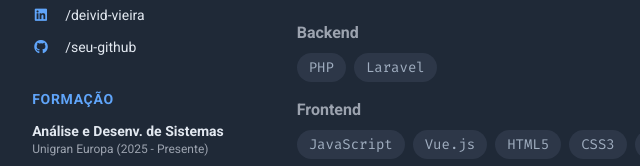
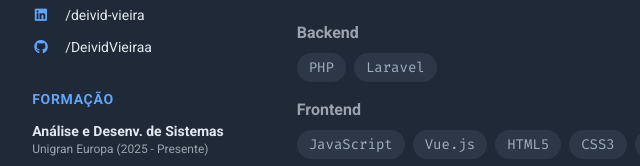
Before and after one commit to DeividVieiraa/CV_Deivid, a plain HTML site: page index.html in a window 1280 px wide. Shown: the part 407-573 px from the top of the page, 243-883 px from the left. Drawn offline with nearby package versions, Linux system fonts and the light colour scheme.

Commit message:
Atualização e resolução de conflitos

```diff
--- a/index.html
+++ b/index.html
@@ -165,7 +165,7 @@
                   <p>
                     <i class="fab fa-github fa-fw mr-3 text-blue-400"></i>
                     <a href="https://github.com/DeividVieiraa" target="_blank"
-                      ><span class="editable">/seu-github</span></a
+                      ><span class="editable">/DeividVieiraa</span></a
                     >
                   </p>
                 </div>
```
